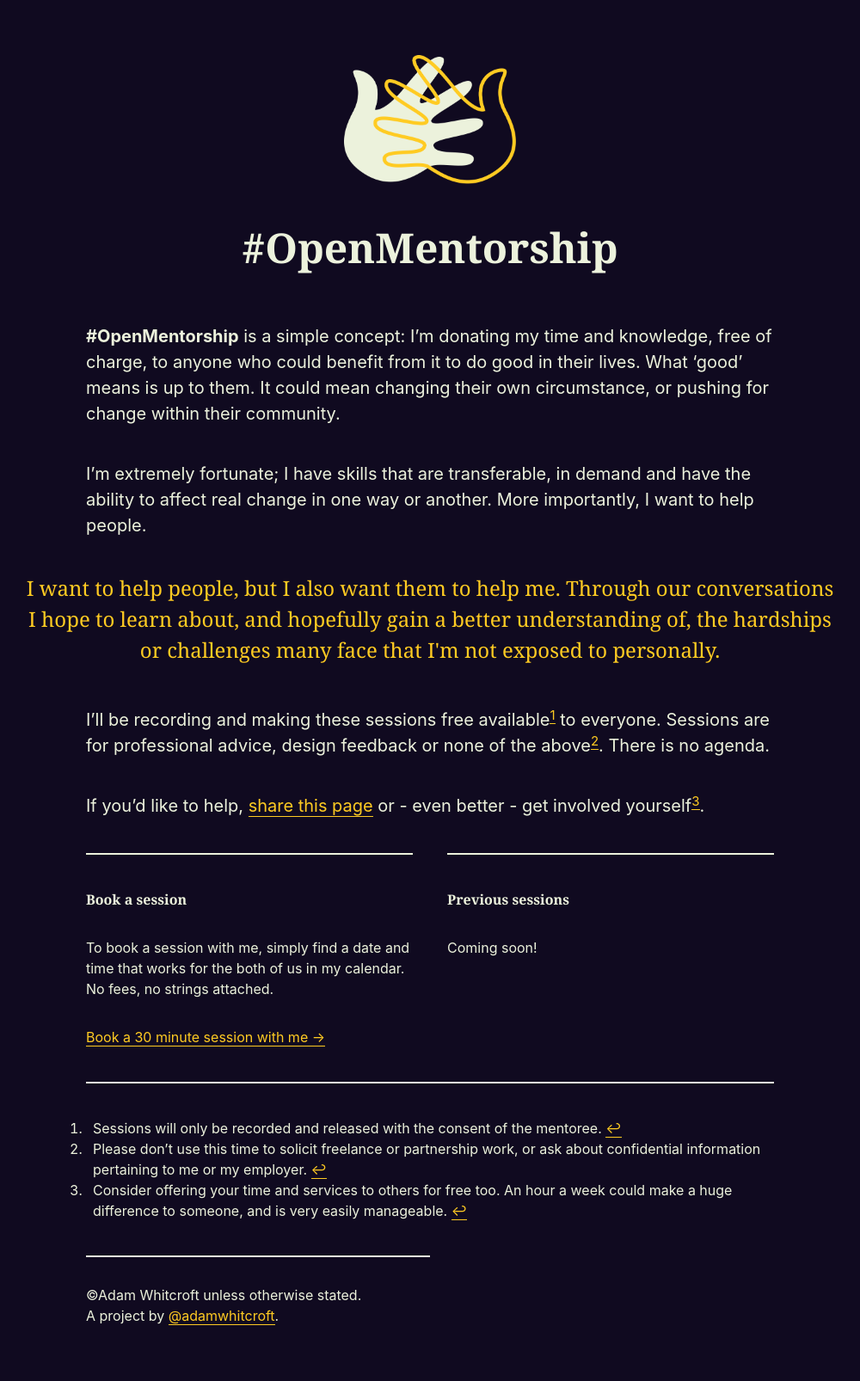
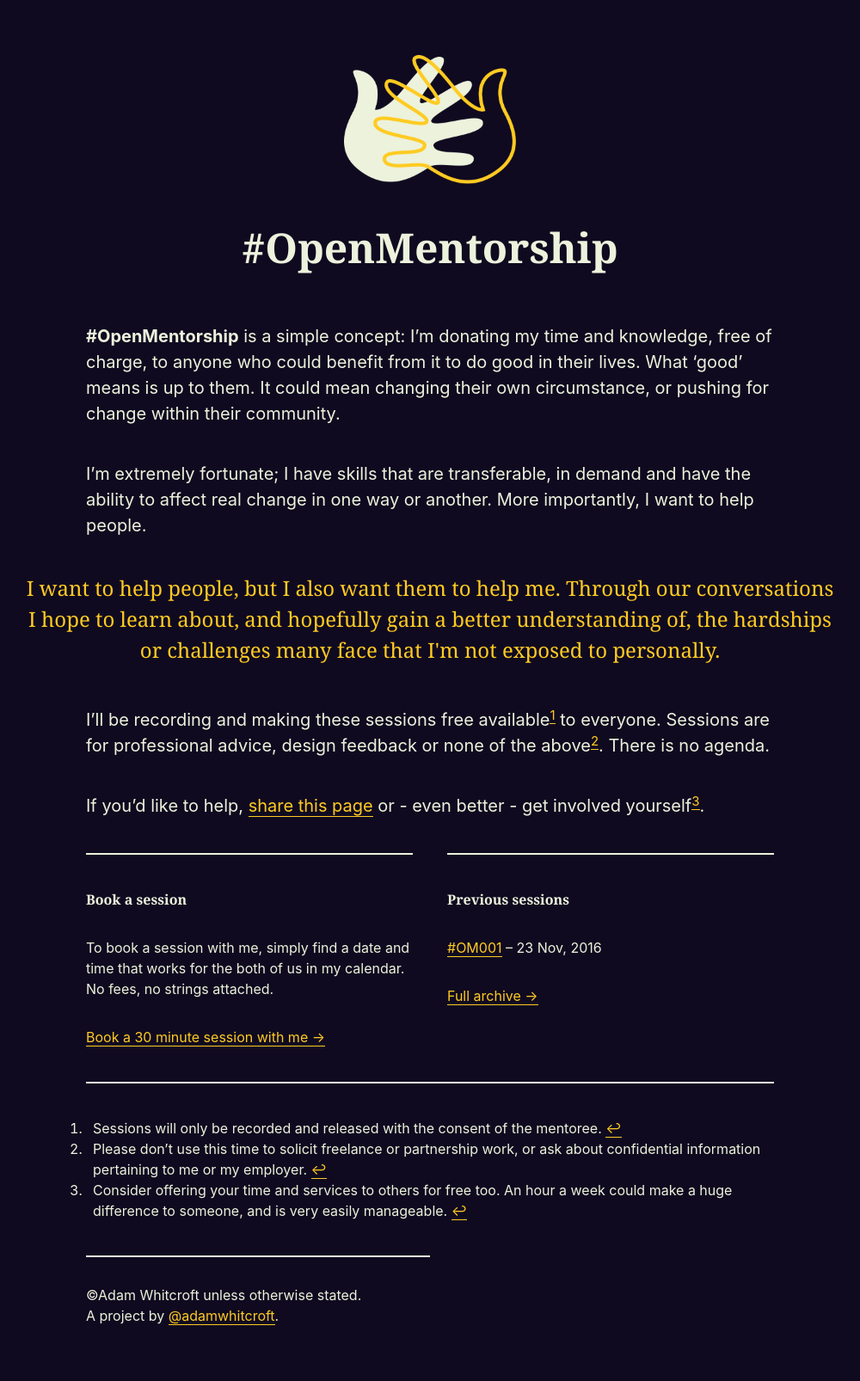
Before and after one commit to ellenli/open-mentorship, a Jekyll site: the page built from index.md, in a window 1280 px wide. Shown: the whole page at 86% size, without its empty margins (140-1140 px from the left). Built offline with Jekyll 4.4.1, drawn with Linux system fonts in a browser that asks for light colours.

Commit message:
first session added!

```diff
--- /dev/null
+++ b/_data/sessions.yml
@@ -0,0 +1,3 @@
+- name: '#OM001'
+  date: 23 Nov, 2016
+  url: 'https://soundcloud.com/adamwhitcroft/om001'
--- a/_includes/blocks.html
+++ b/_includes/blocks.html
@@ -8,7 +8,7 @@
                 To book a session with me, simply find a date and time that works for the both of us in my calendar. No fees, no strings attached.
             </p>
             <p>
-                <a href="https://calendly.com/adamwhitcroft" id="view-calendar">Book a 30 minute session with me &rarr;</a>
+                <a href="https://calendly.com/adamwhitcroft">Book a 30 minute session with me &rarr;</a>
             </p>
         </div>
     </div>
@@ -17,8 +17,15 @@
             <h2>
                 Previous sessions
             </h2>
+            <ul>
+                {% for session in site.data.sessions limit:3 %}
+                <li>
+                    <a href="{{ session.url }}">{{ session.name }}</a> &ndash; {{ session.date }}
+                </li>
+                {% endfor %}
+            </ul>
             <p>
-                Coming soon!
+                <a href="https://soundcloud.com/adamwhitcroft/sets/openmentorship">Full archive &rarr;</a>
             </p>
         </div>
     </div>
--- a/_sass/_style.scss
+++ b/_sass/_style.scss
@@ -84,12 +84,17 @@ header {
     display: table;
     border-bottom: 2px solid $color-main;
 
-    h2,p,a {
+    h2,p,ul,a {
         @extend .font-size-s;
     }
 
     h2 {
         margin-top: 0;
+    }
+
+    ul {
+        list-style: none;
+        padding: 0;
     }
 
     .block {
--- a/_sass/_type.scss
+++ b/_sass/_type.scss
@@ -7,7 +7,7 @@ h1,h2,h3 {
     font-weight: bold;
 }
 
-h1,h2,h3,p {
+h1,h2,h3,p,ul {
     line-height: 1.5em;
     margin-bottom: 2em;
 }
```
